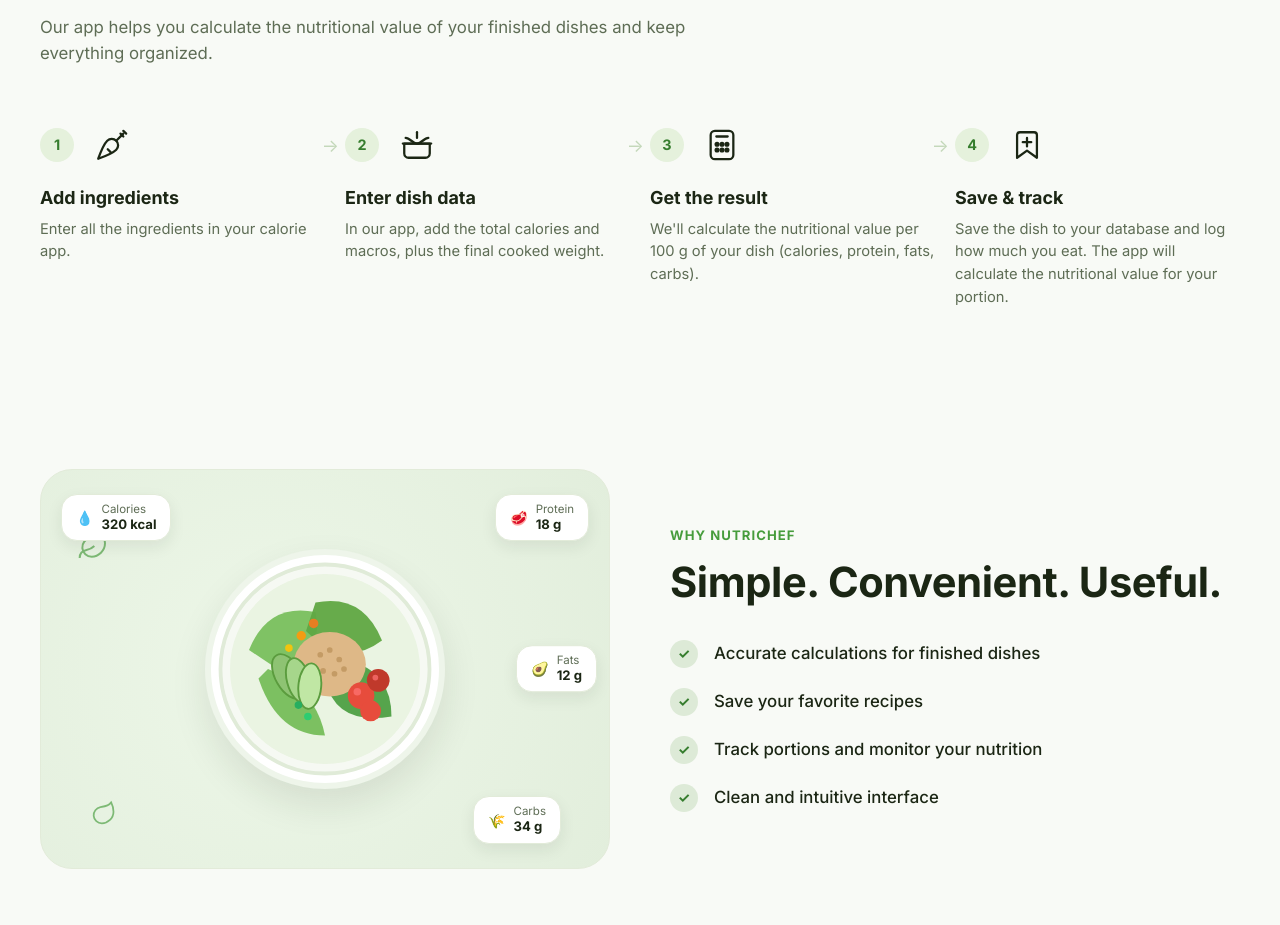
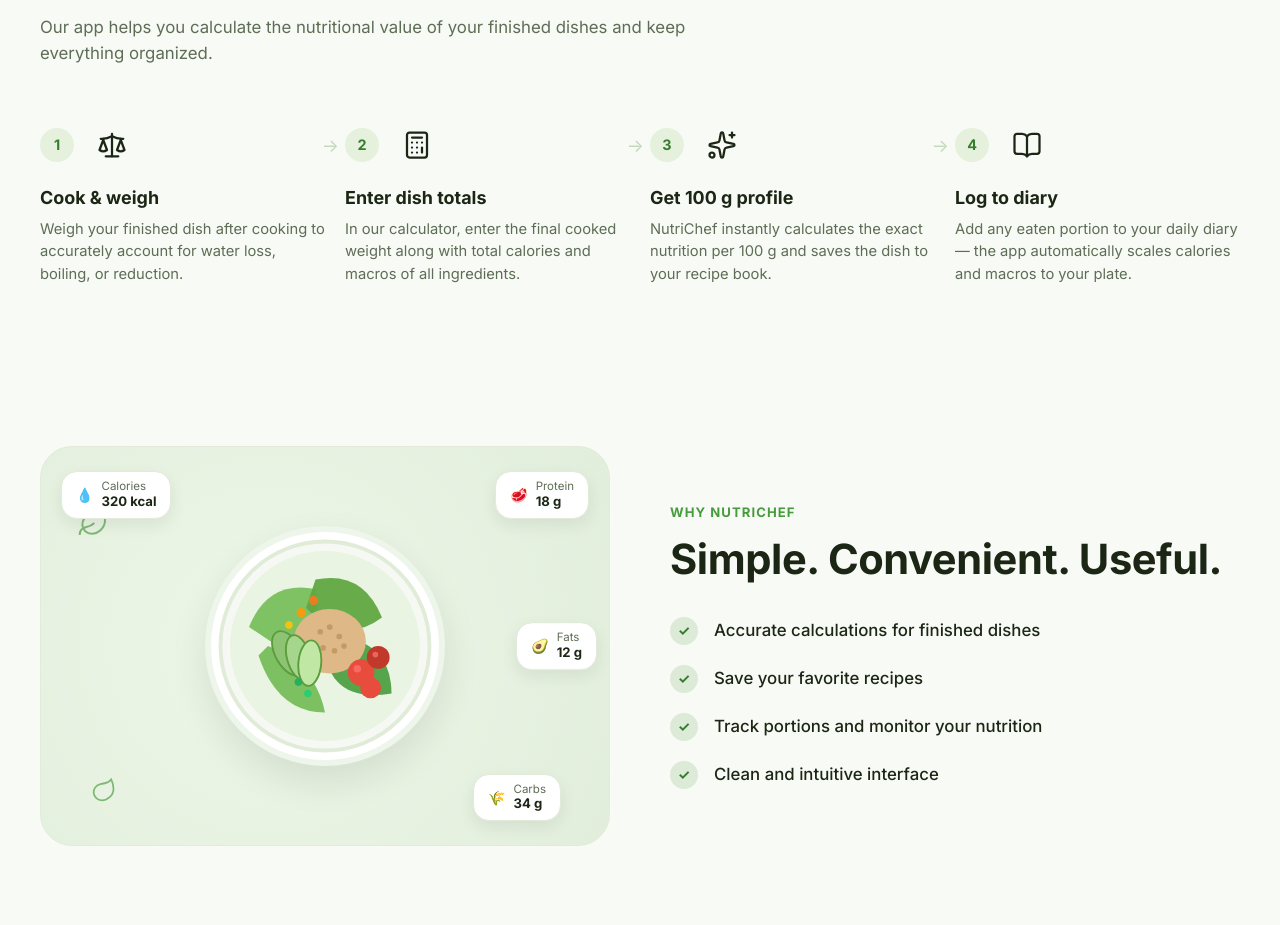
Before and after one commit to OkayMarta/nutrichef, a React (Vite) app in the folder client/: page / in a window 1280 px wide. Shown: the part 843-1768 px from the top of the page. Built offline with nearby package versions, Linux system fonts and the light colour scheme; no server answers.

Commit message:
feat(client): Edit how it works section

```diff
--- a/client/src/pages/Landing/components/HowItWorks/HowItWorks.jsx
+++ b/client/src/pages/Landing/components/HowItWorks/HowItWorks.jsx
@@ -1,105 +1,34 @@
+import { Scale, Calculator, Sparkles, BookOpen } from "lucide-react";
 import "./HowItWorks.scss";
 
 const HowItWorks = () => {
     const steps = [
         {
             num: 1,
-            title: "Add ingredients",
-            desc: "Enter all the ingredients in your calorie app.",
-            icon: (
-                // Carrot icon
-                <svg
-                    width="34"
-                    height="34"
-                    viewBox="0 0 24 24"
-                    fill="none"
-                    stroke="currentColor"
-                    strokeWidth="1.6"
-                    strokeLinecap="round"
-                    strokeLinejoin="round"
-                >
-                    <path d="M2.27 21.7s9.87-3.5 12.73-6.36a4.5 4.5 0 0 0-6.36-6.37C5.77 11.84 2.27 21.7 2.27 21.7z" />
-                    <path d="M15 9l5-5" />
-                    <path d="M18 4l2 2" />
-                    <path d="M20 2l2 2" />
-                    <path d="M9 15l2 2" />
-                </svg>
-            ),
+            title: "Cook & weigh",
+            desc: "Weigh your finished dish after cooking to accurately account for water loss, boiling, or reduction.",
+            icon: <Scale size={30} strokeWidth={1.8} />,
             hasArrow: true,
         },
         {
             num: 2,
-            title: "Enter dish data",
-            desc: "In our app, add the total calories and macros, plus the final cooked weight.",
-            icon: (
-                // Cooking Pot icon
-                <svg
-                    width="34"
-                    height="34"
-                    viewBox="0 0 24 24"
-                    fill="none"
-                    stroke="currentColor"
-                    strokeWidth="1.6"
-                    strokeLinecap="round"
-                    strokeLinejoin="round"
-                >
-                    <path d="M3 11h18v7a3 3 0 0 1-3 3H6a3 3 0 0 1-3-3v-7z" />
-                    <path d="M2 11h20" />
-                    <path d="M4 7c3 0 5 4 8 4s5-4 8-4" />
-                    <line x1="12" y1="3" x2="12" y2="7" />
-                </svg>
-            ),
+            title: "Enter dish totals",
+            desc: "In our calculator, enter the final cooked weight along with total calories and macros of all ingredients.",
+            icon: <Calculator size={30} strokeWidth={1.8} />,
             hasArrow: true,
         },
         {
             num: 3,
-            title: "Get the result",
-            desc: "We'll calculate the nutritional value per 100 g of your dish (calories, protein, fats, carbs).",
-            icon: (
-                // Calculator icon
-                <svg
-                    width="34"
-                    height="34"
-                    viewBox="0 0 24 24"
-                    fill="none"
-                    stroke="currentColor"
-                    strokeWidth="1.6"
-                    strokeLinecap="round"
-                    strokeLinejoin="round"
-                >
-                    <rect x="4" y="2" width="16" height="20" rx="3" />
-                    <line x1="8" y1="6" x2="16" y2="6" />
-                    <circle cx="8.5" cy="11.5" r="1" fill="currentColor" />
-                    <circle cx="12" cy="11.5" r="1" fill="currentColor" />
-                    <circle cx="15.5" cy="11.5" r="1" fill="currentColor" />
-                    <circle cx="8.5" cy="15.5" r="1" fill="currentColor" />
-                    <circle cx="12" cy="15.5" r="1" fill="currentColor" />
-                    <circle cx="15.5" cy="15.5" r="1" fill="currentColor" />
-                </svg>
-            ),
+            title: "Get 100 g profile",
+            desc: "NutriChef instantly calculates the exact nutrition per 100 g and saves the dish to your recipe book.",
+            icon: <Sparkles size={30} strokeWidth={1.8} />,
             hasArrow: true,
         },
         {
             num: 4,
-            title: "Save & track",
-            desc: "Save the dish to your database and log how much you eat. The app will calculate the nutritional value for your portion.",
-            icon: (
-                // Bookmark / ribbon icon
-                <svg
-                    width="34"
-                    height="34"
-                    viewBox="0 0 24 24"
-                    fill="none"
-                    stroke="currentColor"
-                    strokeWidth="1.6"
-                    strokeLinecap="round"
-                    strokeLinejoin="round"
-                >
-                    <path d="M19 21l-7-5-7 5V5a2 2 0 0 1 2-2h10a2 2 0 0 1 2 2z" />
-                    <line x1="12" y1="7" x2="12" y2="13" />
-                    <line x1="9" y1="10" x2="15" y2="10" />
-                </svg>
-            ),
+            title: "Log to diary",
+            desc: "Add any eaten portion to your daily diary — the app automatically scales calories and macros to your plate.",
+            icon: <BookOpen size={30} strokeWidth={1.8} />,
             hasArrow: false,
         },
     ];
```
